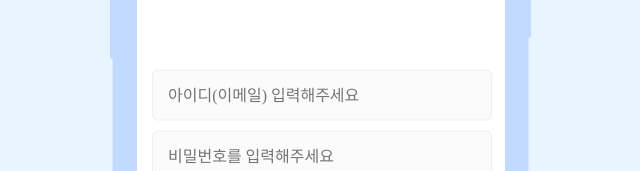
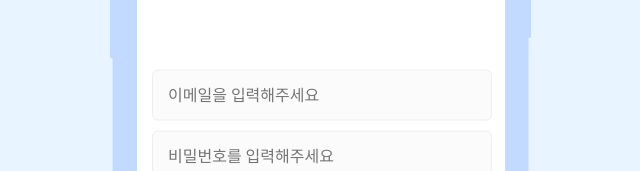
Before and after one commit to Project-Linkey/Linkey-FE, a React (Create React App) app: page /login in a window 1280 px wide. Shown: the part 233-404 px from the top of the page, without its empty margins (319-959 px from the left). Built offline with nearby package versions, Linux system fonts and the light colour scheme; a web font is replaced by a local one.

Commit message:
Chore : edit email input text
- 로그인 > 이메일 input 텍스트 변경

```diff
--- a/src/pages/Login.tsx
+++ b/src/pages/Login.tsx
@@ -33,7 +33,7 @@ const Login = () => {
         <Input
           type="email"
           name="email"
-          placeholder="아이디(이메일) 입력해주세요"
+          placeholder="이메일을 입력해주세요"
           value={loginInfo.email}
           onChange={inputHandler}
         />
```
